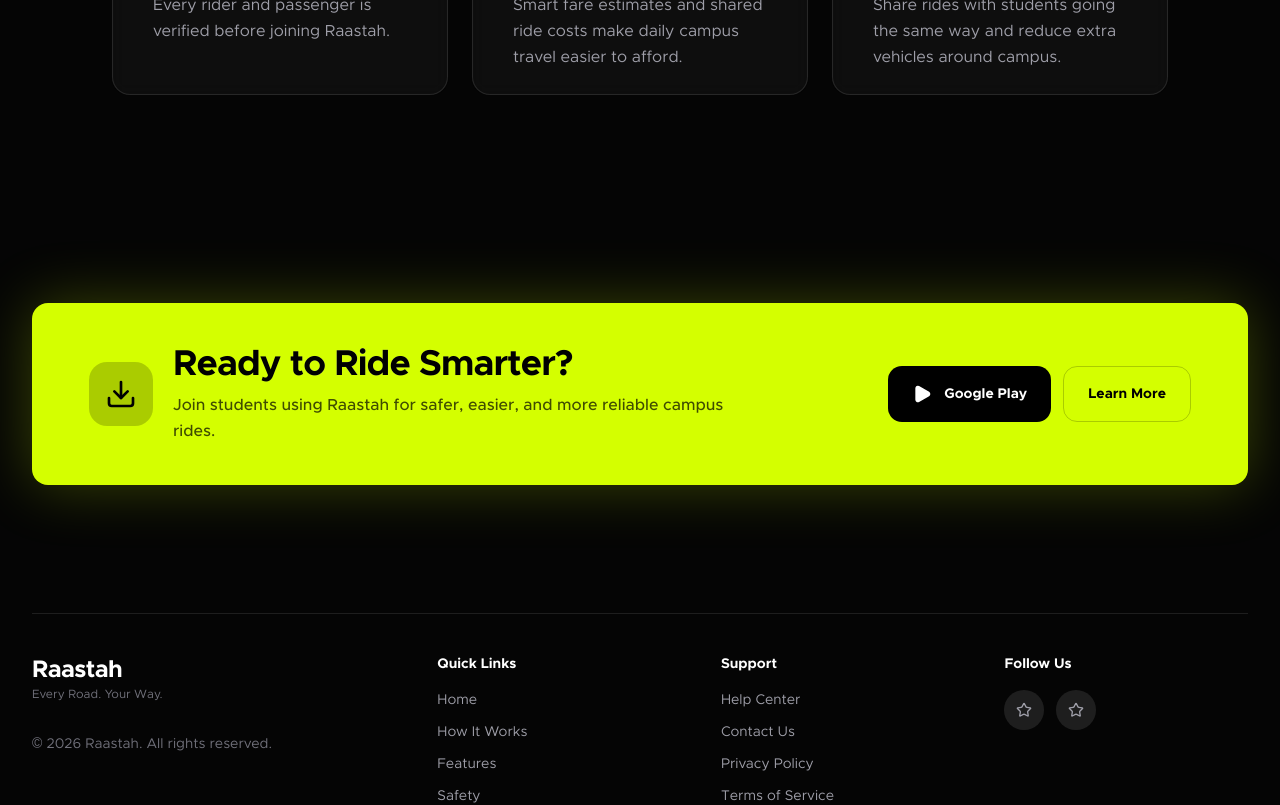
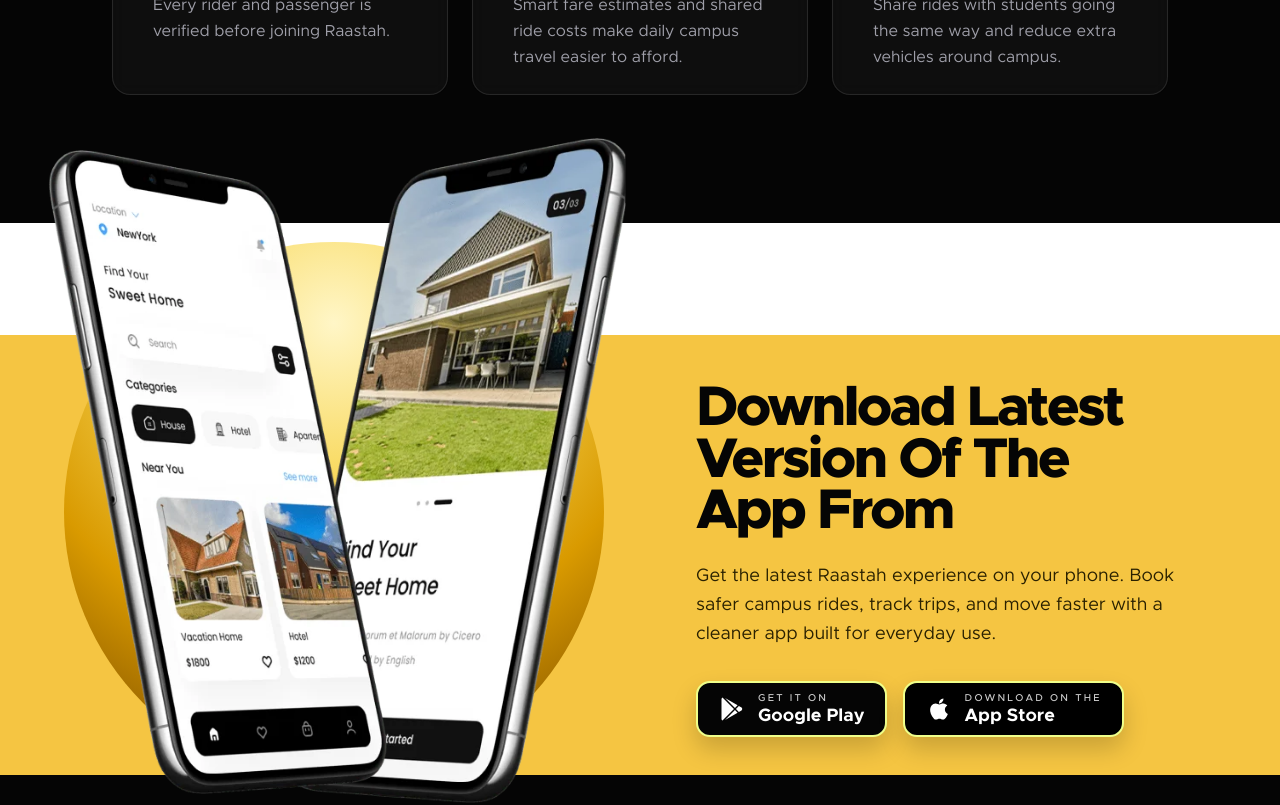
Before and after one commit to iTalhaZahid/Raastah-web, a Next.js app: page / in a window 1280 px wide. Shown: the part 2560-3365 px from the top of the page. Built offline with nearby package versions, Linux system fonts and the light colour scheme.

Commit message:
Changed Download Section

```diff
--- a/components/Home/DownloadSection.jsx
+++ b/components/Home/DownloadSection.jsx
@@ -1,51 +1,104 @@
-import { Download, Play } from "lucide-react";
-import { FadeUp } from "@/components/magicui/fade-up";
-import { TextShimmer } from "@/components/magicui/text-shimmer";
+import Image from "next/image";
+function DownloadSection() {
+    return (
+        <section className="relative xl:mt-28 md:pb-52 bg-[#F5C542] px-6 py-12 lg:h-260  xl:h-110  lg:px-16">
+            <div className="mx-auto max-w-7xl ">
+                {/* Left Content */}
+                <div className="grid items-center gap-10 xl:grid-cols-2 xl:gap-16 lg:gap-0">
+                    <div className="relative order-2 mx-auto h-90 w-full max-w-95 xl:order-1 lg:order lg:h-auto lg:max-w-none">
+                        <div className="absolute left-1/2 top-8 h-80 w-80 -translate-x-1/2 rounded-full sm:h-95 sm:w-95 md:top-37 xl:left-0 xl:-top-79.5 xl:h-135 xl:w-135 xl:translate-x-0 lg:top-60" style={{
+                            background:
+                                "radial-gradient(circle at 50% 15%, #FFF6C7 0%, #F8D85A 30%, #D99A00 62%, #6B3F00 100%)",
+                        }}>
+                            <Image
+                                src="/GetApp_Mobile1.webp"
+                                alt="App Download"
+                                width={350}
+                                height={350}
+                                className="absolute left-[-5%] -top-10 z-2 w-55 sm:w-75 lg:left-[-3%] xl:-top-23 xl:w-87.5 md:top-[-40%] lg:-top-44"
+                            />
+                            <Image
+                                src="/GetApp_Mobile2.webp"
+                                alt="App Download"
+                                width={350}
+                                height={350}
+                                className="absolute right-[-5%] -top-12 w-55 sm:w-75 xl:-top-26 xl:w-87.5 md:top-[-40%] lg:-top-48 lg:right-[-4%]"
+                            />
 
-export default function DownloadSection() {
-    return (
-        <section id="download" className="relative overflow-hidden bg-[#050505] px-4 py-20 text-white sm:px-6 lg:px-8">
-            <div className="mx-auto max-w-7xl">
-                <FadeUp delay={0.1}>
-                    <div className="relative overflow-hidden rounded-[1rem] border border-[#d4ff00]/30 bg-[#d4ff00] px-6 py-10 text-black shadow-[0_0_60px_rgba(212,255,0,0.25)] sm:px-10 lg:px-14">
-                        <div className="relative z-10 flex flex-col items-start justify-between gap-8 lg:flex-row lg:items-center">
-                            <div className="flex items-center gap-5">
-                                <div className="flex h-16 w-16 shrink-0 items-center justify-center rounded-2xl bg-black/20">
-                                    <Download className="h-8 w-8 text-black" />
-                                </div>
-                                <div>
-                                    <h2 className="text-3xl font-bold tracking-tight sm:text-4xl">
-                                        <TextShimmer className="text-black [background-image:linear-gradient(110deg,#0b0b0b,45%,#3a3a3a,55%,#0b0b0b)]">
-                                            Ready to Ride Smarter?
-                                        </TextShimmer>
-                                    </h2>
-                                    <p className="mt-2 max-w-xl text-sm font-medium leading-relaxed text-black/70 sm:text-base">
-                                        Join students using Raastah for safer, easier, and more
-                                        reliable campus rides.
-                                    </p>
                         </div>
                     </div>
+                    {/* Right Content */}
+                    <div className="relative z-10 order-1 mx-auto max-w-xl text-center xl:mx-0 xl:pl-6 xl:text-left">
+                        <h2 className="mx-auto max-w-lg text-[clamp(1rem,8vw,3.5rem)] font-extrabold leading-[0.92] tracking-tighter text-[#050505] xl:mx-0">
+                            Download Latest
+                            <br />
+                            Version Of The
+                            <br />
+                            App From
+                        </h2>
+                        <p className="mx-auto mt-6 max-w-xl text-base leading-relaxed text-[#2A2100] sm:text-lg xl:mx-0">
+                            Get the latest Raastah experience on your phone. Book safer campus
+                            rides, track trips, and move faster with a cleaner app built for
+                            everyday use.
+                        </p>
 
-                            <div className="flex flex-col gap-3 sm:flex-row">
+                        <div className="mt-8 flex flex-col items-center justify-center gap-4 sm:flex-row xl:items-start xl:justify-start">
                             <a
                                 href="#"
-                                    className="inline-flex h-14 items-center justify-center gap-3 rounded-xl bg-black px-6 text-sm font-semibold text-white transition hover:bg-black/85"
+                                className="inline-flex h-14 items-center gap-3 rounded-[14px] border-2 border-[#EFFF8A] bg-[#050505] px-5 text-white shadow-[0_12px_24px_rgba(0,0,0,0.18)] transition-transform duration-200 hover:-translate-y-0.5 hover:bg-black/90"
+
                             >
-                                    <Play className="h-5 w-5 fill-white" />
+                                <svg
+                                    viewBox="0 0 24 24"
+                                    fill="white"
+                                    style={{
+                                        width: "1.75rem",
+                                        height: "1.75rem",
+                                    }}
+                                >
+                                    <path d="M3,20.5V3.5C3,2.91 3.34,2.39 3.84,2.15L13.69,12L3.84,21.85C3.34,21.6 3,21.09 3,20.5M16.81,15.12L6.05,21.34L14.54,12.85L16.81,15.12M20.16,10.81C20.5,11.08 20.75,11.5 20.75,12C20.75,12.5 20.5,12.92 20.16,13.19L17.89,14.5L15.39,12L17.89,9.5L20.16,10.81M6.05,2.66L16.81,8.88L14.54,11.15L6.05,2.66Z" />
+                                </svg>
+
+                                <span className="flex flex-col items-start leading-none gap-1">
+                                    <span className="text-[10px] font-medium uppercase tracking-[0.22em] text-white/80">
+                                        Get it on
+                                    </span>
+                                    <span className="text-[18px] font-semibold">
                                         Google Play
+                                    </span>
+                                </span>
                             </a>
 
                             <a
                                 href="#"
-                                    className="inline-flex h-14 items-center justify-center rounded-xl border border-black/20 px-6 text-sm font-semibold text-black transition hover:bg-black/10"
+                                className="inline-flex h-14 items-center gap-3 rounded-[14px] border-2 border-[#EFFF8A] bg-black px-5 text-white shadow-[0_12px_24px_rgba(0,0,0,0.18)] transition-transform duration-200 hover:-translate-y-0.5 hover:bg-black/90"
                             >
-                                    Learn More
+                                <svg
+
+                                    viewBox="0 0 24 24"
+                                    fill="white"
+                                    style={{
+                                        width: "1.75rem",
+                                        height: "1.75rem",
+                                    }}
+                                >
+                                    <path d="M17.05 20.28c-.98.95-2.05.88-3.08.4-1.09-.5-2.08-.48-3.24 0-1.44.62-2.2.44-3.06-.4C2.79 15.25 3.51 7.59 9.05 7.31c1.35.07 2.29.74 3.08.8 1.18-.24 2.31-.93 3.57-.84 1.51.12 2.65.72 3.4 1.8-3.12 1.87-2.38 5.98.48 7.13-.57 1.5-1.31 2.99-2.54 4.09l.01-.01zM12.03 7.25c-.15-2.23 1.66-4.07 3.74-4.25.29 2.58-2.34 4.5-3.74 4.25z" />
+                                </svg>
+                                <span className="flex flex-col items-start leading-none gap-1">
+                                    <span className="text-[10px] font-medium uppercase tracking-[0.22em] text-white/80">
+                                        Download on the
+                                    </span>
+                                    <span className="text-[18px] font-semibold">
+                                        App Store
+                                    </span>
+                                </span>
                             </a>
                         </div>
                     </div>
                 </div>
-                </FadeUp>
             </div>
         </section>
-    );
+    )
 }
+
+export default DownloadSection
```
Lines whose indentation alone changed are shown as unchanged.
